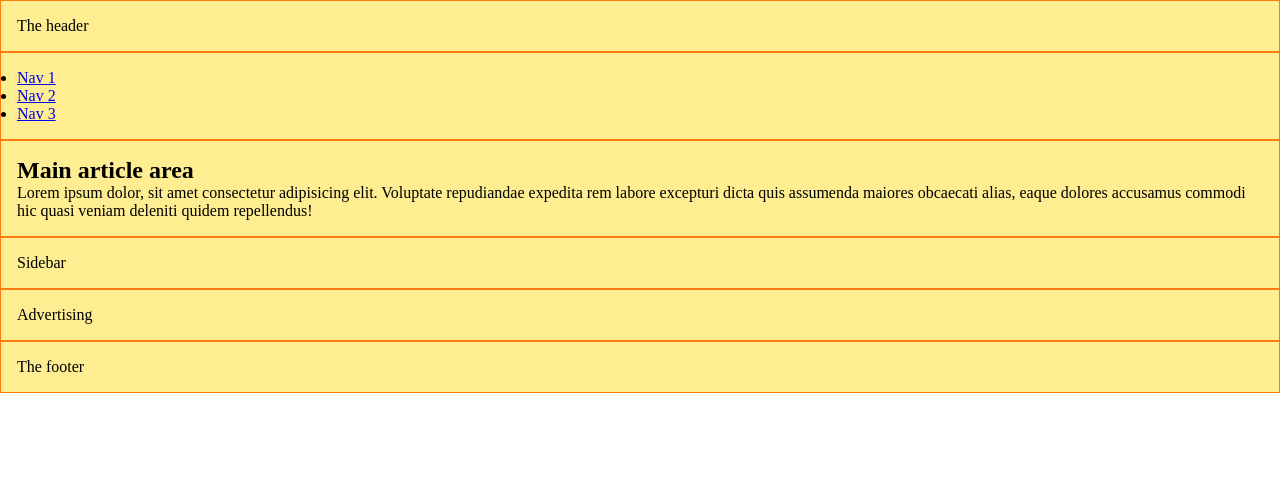
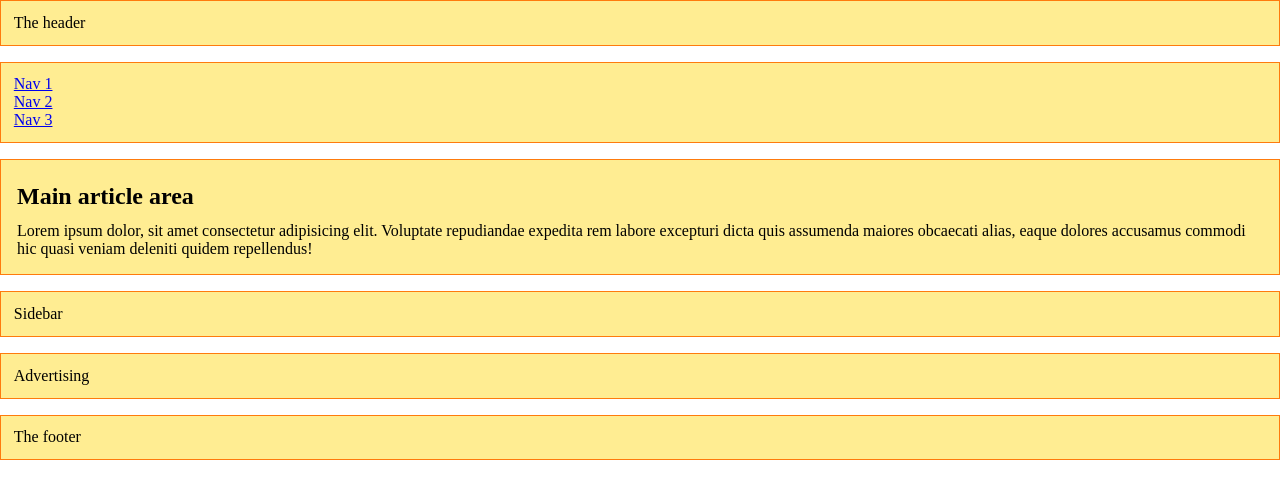
Before and after one commit to Wozniak3b/TSI, a PHP site: page / in a window 1280 px wide. Shown: the top 499 px of the page. Run offline with PHP 8.4, Linux system fonts and the light colour scheme.

Commit message:
another css update

```diff
--- a/RWDpodstawy/style/style.css
+++ b/RWDpodstawy/style/style.css
@@ -6,43 +6,52 @@
     box-sizing: border-box;
 }
 
-.container {
-    margin-bottom: 1em;
-}
-
 header {
     background-color: #ffed92;
     border: 1px solid #fe7b0d;
-    padding: 1em;
+    padding: 0.8em;
+    margin-bottom: 1em;
 }
 
 nav {
     background-color: #ffed92;
     border: 1px solid #fe7b0d;
-    padding: 1em;
+    padding: 0.8em;
+    margin-bottom: 1em;
 }
 
+ul {
+    list-style: none;
+}
 
 main {
     background-color: #ffed92;
     border: 1px solid #fe7b0d;
     padding: 1em;
+    margin-bottom: 1em;
+}
+
+h2 {
+    margin-bottom: 0.5em;
+    margin-top: 0.3em;
 }
 
 aside {
     background-color: #ffed92;
     border: 1px solid #fe7b0d;
-    padding: 1em;
+    padding: 0.8em;
+    margin-bottom: 1em;
 }
 
 section {
     background-color: #ffed92;
     border: 1px solid #fe7b0d;
-    padding: 1em;
+    padding: 0.8em;
+    margin-bottom: 1em;
 }
 
 footer {
     background-color: #ffed92;
     border: 1px solid #fe7b0d;
-    padding: 1em;
+    padding: 0.8em;
 }
```
